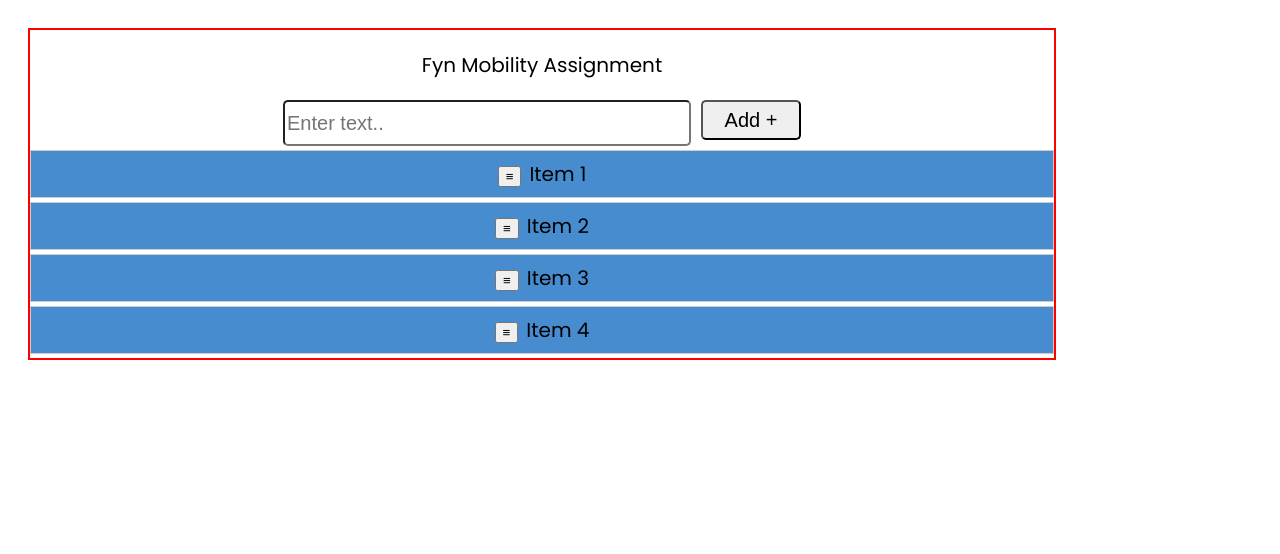
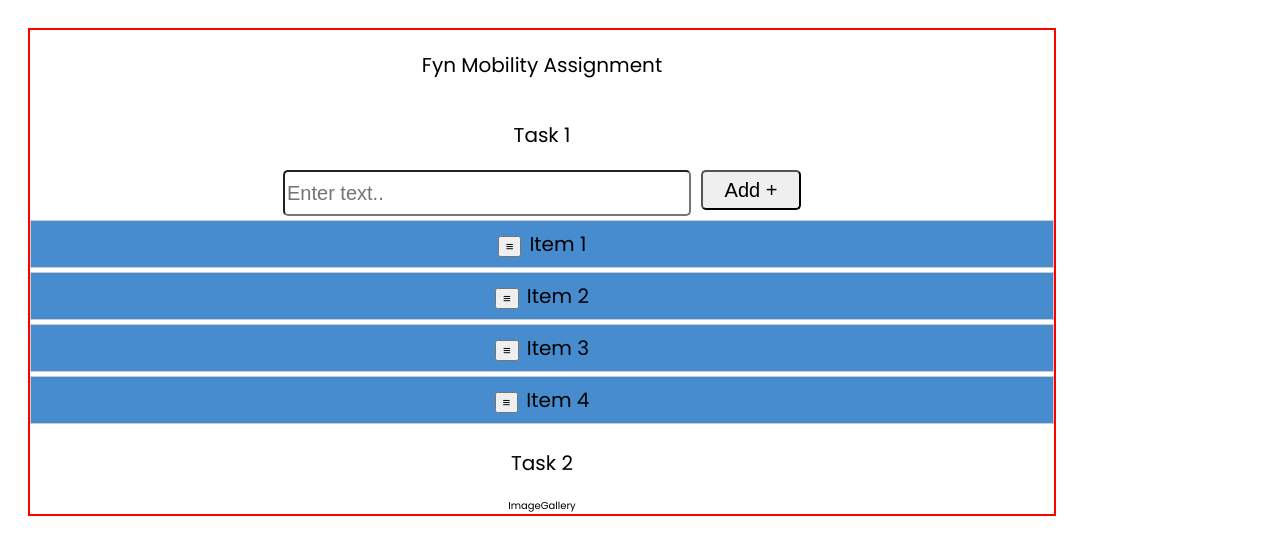
Before and after one commit to CodeMaster17/fyn-mobility, a React (Vite) app: page / in a window 1280 px wide. Shown: the top 554 px of the page. Built offline with nearby package versions, Linux system fonts and the light colour scheme.

Commit message:
feat: create image gallery component

```diff
--- a/src/App.tsx
+++ b/src/App.tsx
@@ -1,5 +1,6 @@
 
 import './App.css'
+import ImageGallery from './components/ImageGallery'
 import Input from './components/Input'
 import SortableList from './components/SortableList'
 
@@ -8,8 +9,11 @@ function App() {
   return (
     <main className='main'>
       <p className='heading'>Fyn Mobility Assignment</p>
+      <p className='heading'>Task 1</p>
       <Input />
       <SortableList />
+      <p className='heading'>Task 2</p>
+      <ImageGallery />
     </main>
   )
 }
--- /dev/null
+++ b/src/components/ImageGallery.tsx
@@ -0,0 +1,11 @@
+
+
+type Props = {}
+
+const ImageGallery = (props: Props) => {
+    return (
+        <div>ImageGallery</div>
+    )
+}
+
+export default ImageGallery
```
